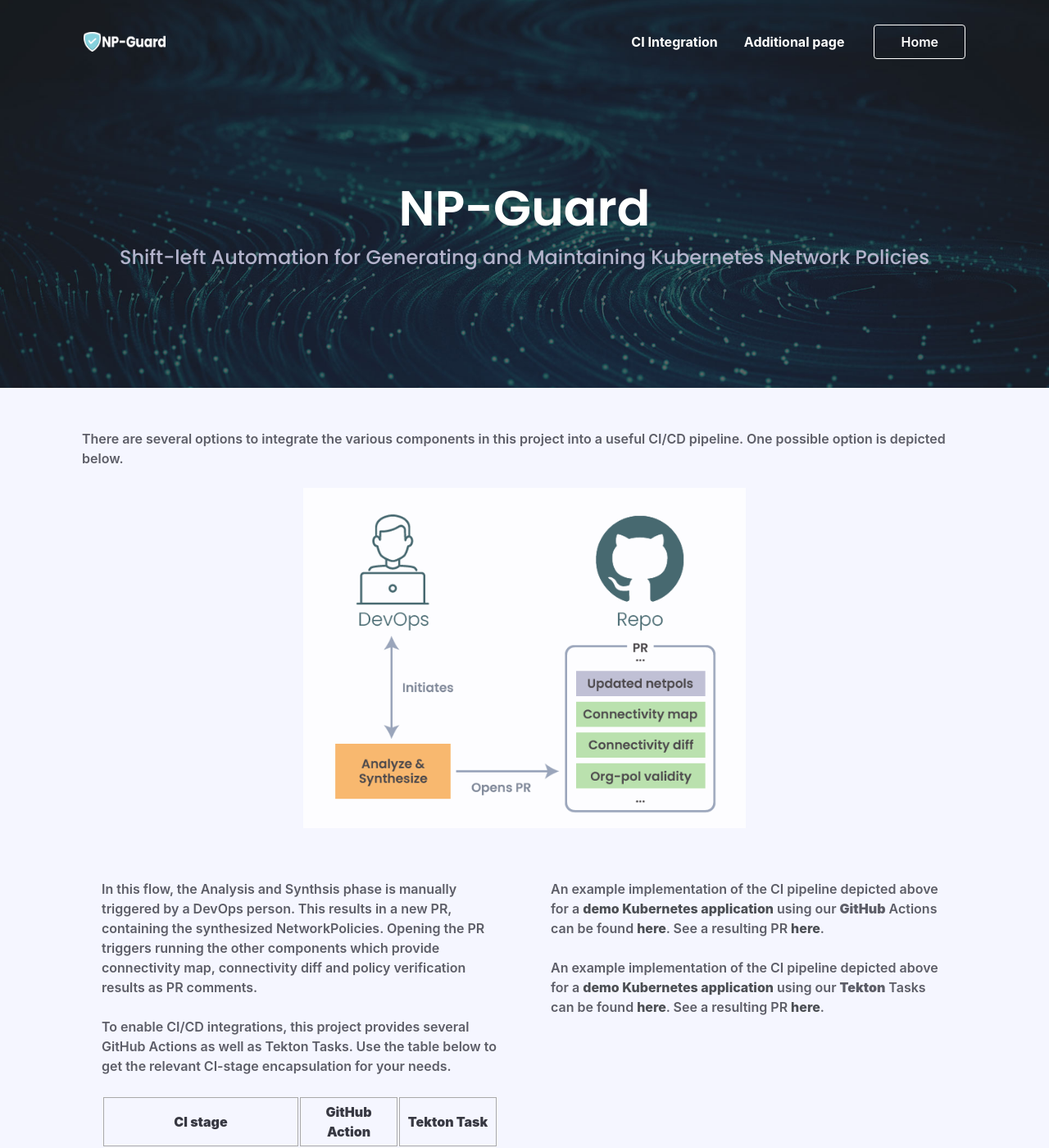
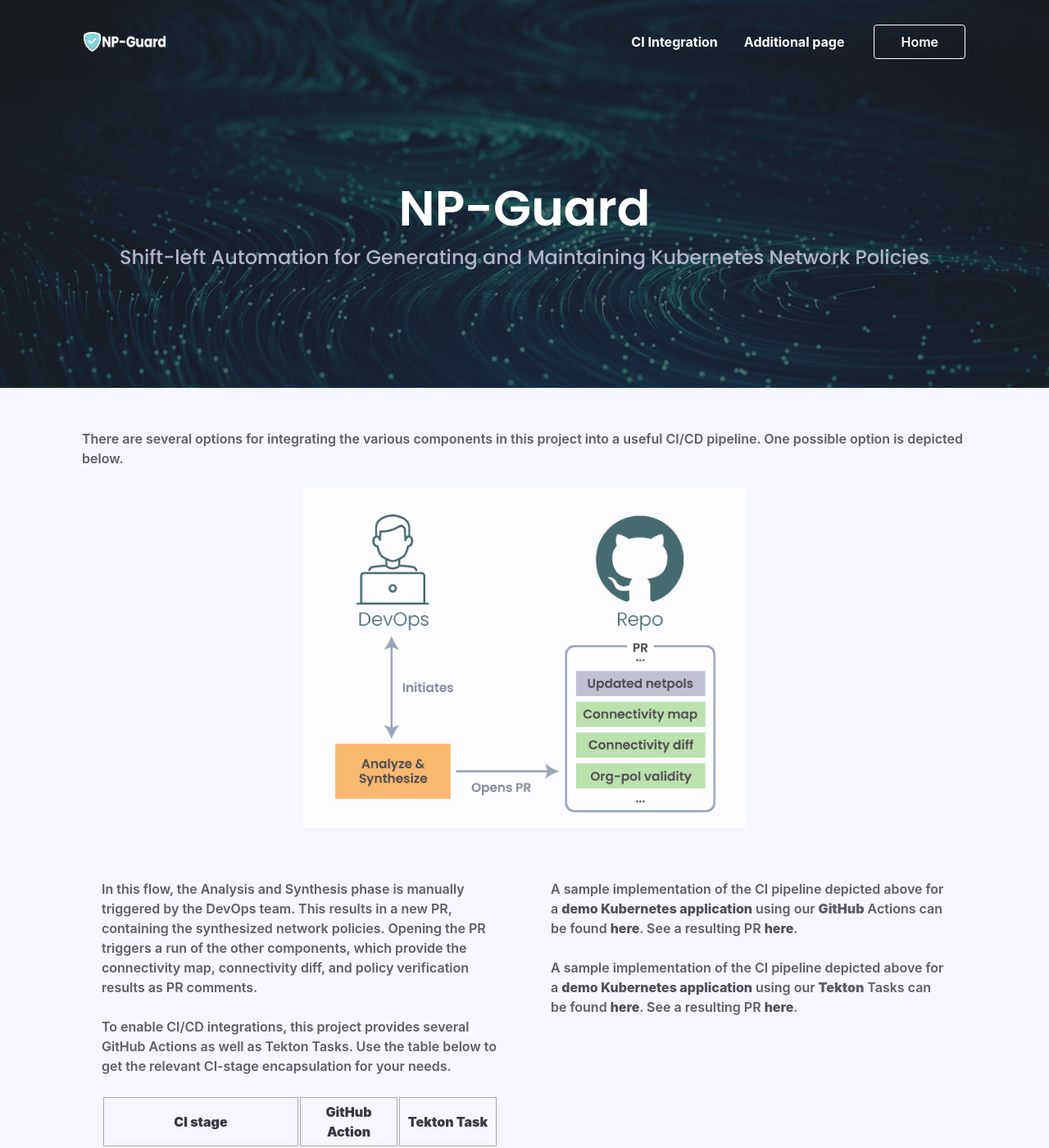
Before and after one commit to tkwsniva/np-guard, a Jekyll site: the page built from ci-integration.html, in a window 1280 px wide and 1400 px high. Shown: the whole window at 82% size. Built offline with Jekyll 4.4.1, drawn with Linux system fonts in a browser that asks for light colours; nearby versions of some CDN libraries; some web fonts are replaced; comment, search, counter and statistics services are not loaded.

Commit message:
Update ci-integration-content.html

```diff
--- a/_includes/ci-integration-content.html
+++ b/_includes/ci-integration-content.html
@@ -1,11 +1,11 @@
 
 
 <div class="column col-12 col-sm-12 ">
-  <p>There are several options to integrate the various components in this project into a useful CI/CD pipeline. One possible option is depicted below.</p>
+  <p>There are several options for integrating the various components in this project into a useful CI/CD pipeline. One possible option is depicted below.</p>
 	<p align="center"><a href="assets/diagram-1-02.png" target="_blank"><img src="assets/diagram-1-02.png" width="50%" /></a></p>
 </div>
 <div class="column col-6 col-sm-12 p-8 mb-8 col-mx-auto">
-	<p>In this flow, the Analysis and Synthsis phase is manually triggered by a DevOps person. This results in a new PR, containing the synthesized NetworkPolicies. Opening the PR triggers running the other components which provide connectivity map, connectivity diff and policy verification results as PR comments.</p>
+	<p>In this flow, the Analysis and Synthesis phase is manually triggered by the DevOps team. This results in a new PR, containing the synthesized network policies. Opening the PR triggers a run of the other components, which provide the connectivity map, connectivity diff, and policy verification results as PR comments.</p>
 
 <p>To enable CI/CD integrations, this project provides several GitHub Actions as well as Tekton Tasks. Use the table below to get the relevant CI-stage encapsulation for your needs.</p>
 
@@ -79,7 +79,7 @@ Connectivity verification
 
 </div>
 <div class="column col-6 col-sm-12 p-8 mb-8 col-mx-auto">
-<p>An example implementation of the CI pipeline depicted above for a <a href="https://github.com/np-guard/online-boutique" target="blank">demo Kubernetes application</a> using our <b>GitHub</b> Actions can be found <a href="https://github.com/np-guard/online-boutique/tree/master/.github/workflows" target="blank">here</a>. See a resulting PR <a href="https://github.com/np-guard/online-boutique/pull/46" target="blank">here</a>.</p>
+<p>A sample implementation of the CI pipeline depicted above for a <a href="https://github.com/np-guard/online-boutique" target="blank">demo Kubernetes application</a> using our <b>GitHub</b> Actions can be found <a href="https://github.com/np-guard/online-boutique/tree/master/.github/workflows" target="blank">here</a>. See a resulting PR <a href="https://github.com/np-guard/online-boutique/pull/46" target="blank">here</a>.</p>
 
-<p>An example implementation of the CI pipeline depicted above for a <a href="https://github.com/np-guard/online-boutique-tekton" target="blank">demo Kubernetes application</a> using our <b>Tekton</b> Tasks can be found <a href="https://github.com/np-guard/online-boutique-tekton/tree/main/tekton" target="blank">here</a>. See a resulting PR <a href="https://github.com/np-guard/online-boutique-tekton/pull/3" target="blank">here</a>.</p>
+<p>A sample implementation of the CI pipeline depicted above for a <a href="https://github.com/np-guard/online-boutique-tekton" target="blank">demo Kubernetes application</a> using our <b>Tekton</b> Tasks can be found <a href="https://github.com/np-guard/online-boutique-tekton/tree/main/tekton" target="blank">here</a>. See a resulting PR <a href="https://github.com/np-guard/online-boutique-tekton/pull/3" target="blank">here</a>.</p>
 </div>
```
